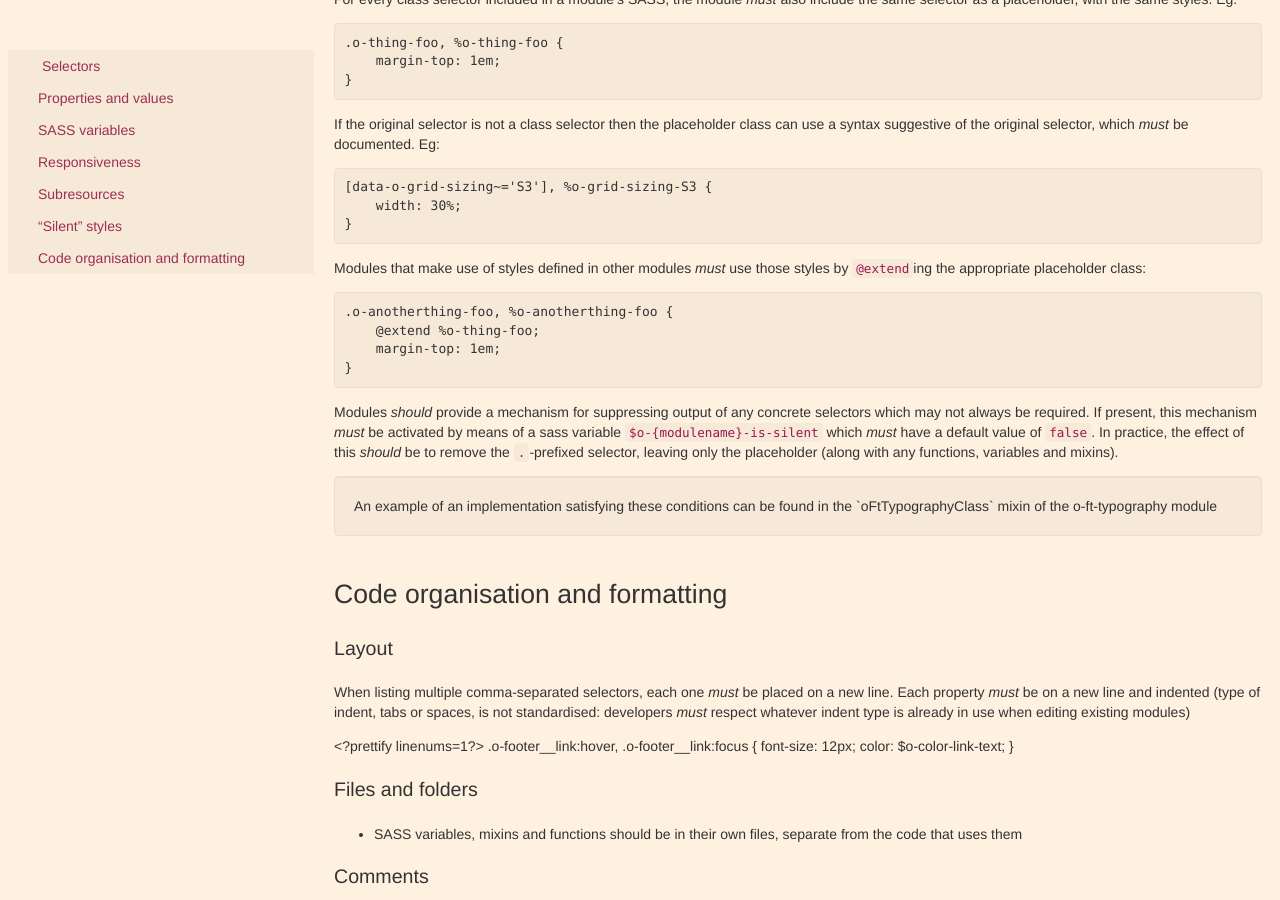
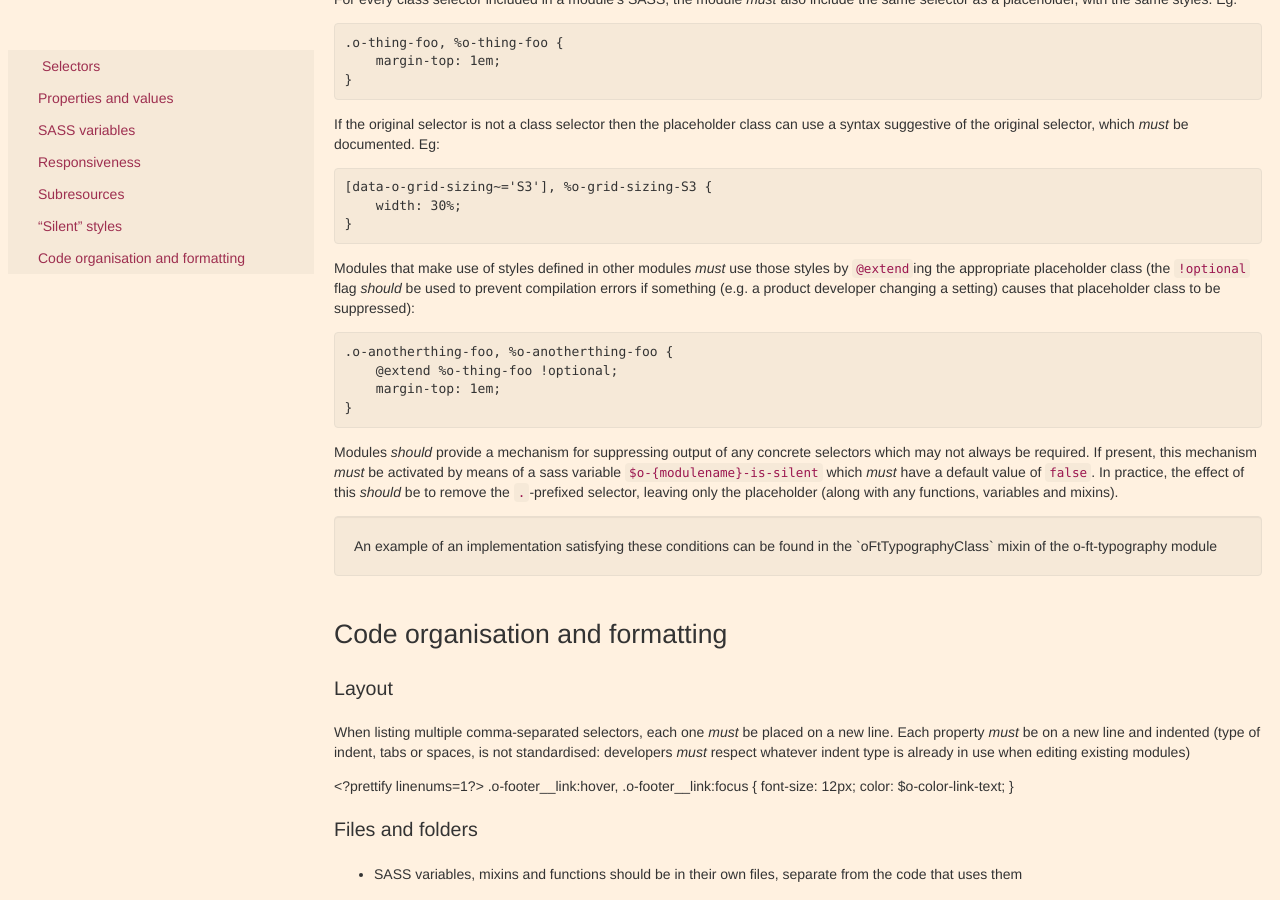
Before and after one commit to Financial-Times/ft-origami, a Jekyll site: the page built from docs/syntax/scss.md, in a window 1280 px wide and 900 px high, scrolled down 2681 px. Built offline with Jekyll 4.4.1, drawn with Linux system fonts in a browser that asks for light colours.

Commit message:
Added note on using !optional flag when using sass @extend

```diff
--- a/docs/syntax/scss.md
+++ b/docs/syntax/scss.md
@@ -110,10 +110,10 @@ If the original selector is not a class selector then the placeholder class can
         width: 30%;
     }
 
-Modules that make use of styles defined in other modules *must* use those styles by `@extend`ing the appropriate placeholder class:
+Modules that make use of styles defined in other modules *must* use those styles by `@extend`ing the appropriate placeholder class (the `!optional` flag *should* be used to prevent compilation errors if something (e.g. a product developer changing a setting) causes that  placeholder class to be suppressed):
 
     .o-anotherthing-foo, %o-anotherthing-foo {
-        @extend %o-thing-foo;
+        @extend %o-thing-foo !optional;
         margin-top: 1em;
     }
 
```
